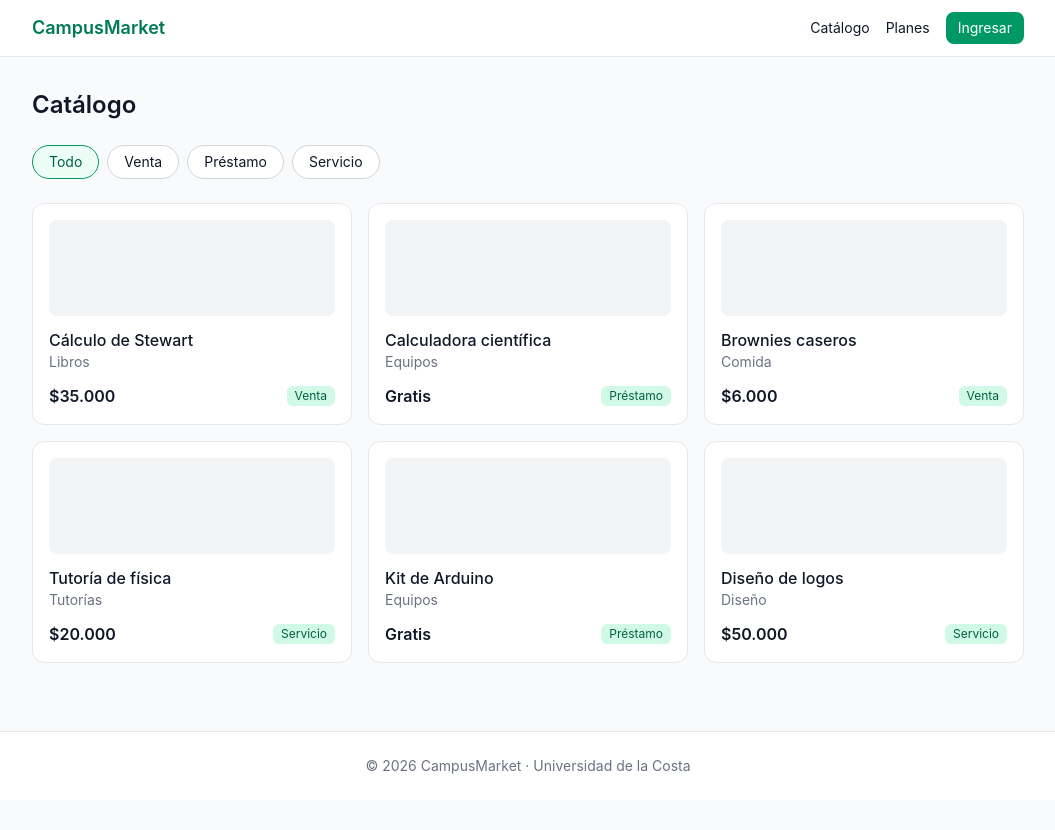
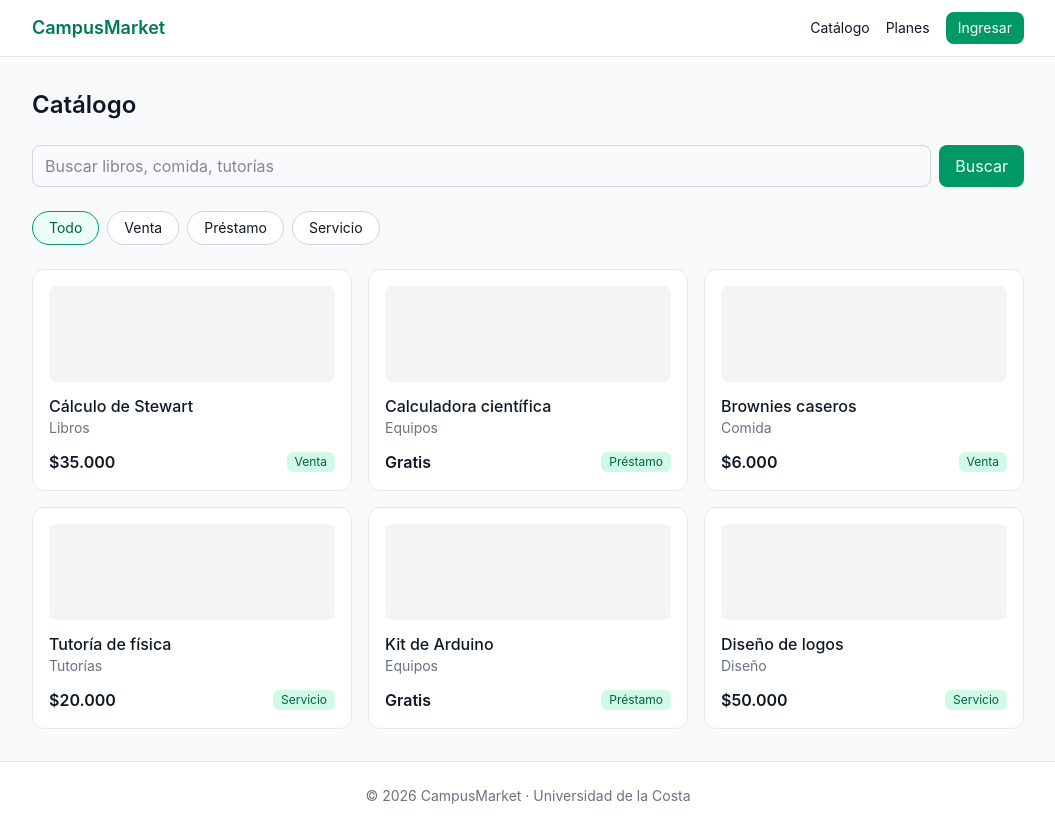
Before and after one commit to zwqui/campusmarket, a Next.js app: page /catalogo in a window 1280 px wide. Shown: the whole page, without its empty margins (112-1167 px from the left). Before the commit the page ends 800 px from the top, so only its background shows below. Built offline with nearby package versions, Linux system fonts and the light colour scheme.

Commit message:
feat: add search to catalog

```diff
--- a/app/catalogo/page.tsx
+++ b/app/catalogo/page.tsx
@@ -12,14 +12,29 @@ const filters = [
 export default async function CatalogPage({
   searchParams,
 }: {
-  searchParams: Promise<{ tipo?: string }>;
+  searchParams: Promise<{ tipo?: string; q?: string }>;
 }) {
-  const { tipo = "" } = await searchParams;
-  const items = tipo ? listings.filter((l) => l.type === tipo) : listings;
+  const { tipo = "", q = "" } = await searchParams;
+  const items = listings.filter(
+    (l) =>
+      (!tipo || l.type === tipo) &&
+      l.title.toLowerCase().includes(q.toLowerCase()),
+  );
 
   return (
     <div className="space-y-6">
       <h1 className="text-2xl font-semibold">Catálogo</h1>
+      <form action="/catalogo" className="flex gap-2">
+        <input
+          name="q"
+          defaultValue={q}
+          placeholder="Buscar libros, comida, tutorías"
+          className="w-full rounded-lg border border-gray-300 px-3 py-2"
+        />
+        <button className="rounded-lg bg-emerald-600 px-4 py-2 text-white">
+          Buscar
+        </button>
+      </form>
       <div className="flex flex-wrap gap-2">
         {filters.map((f) => (
           <Link
```
